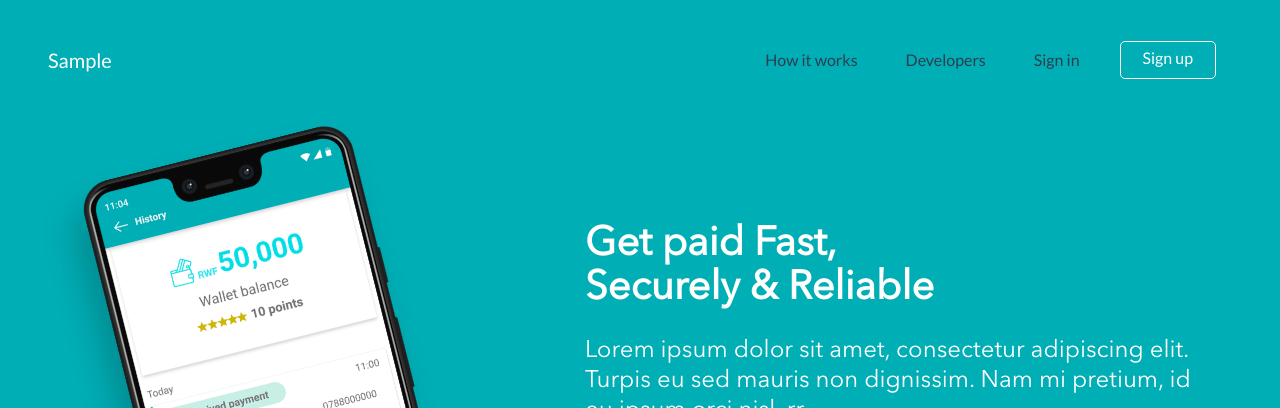
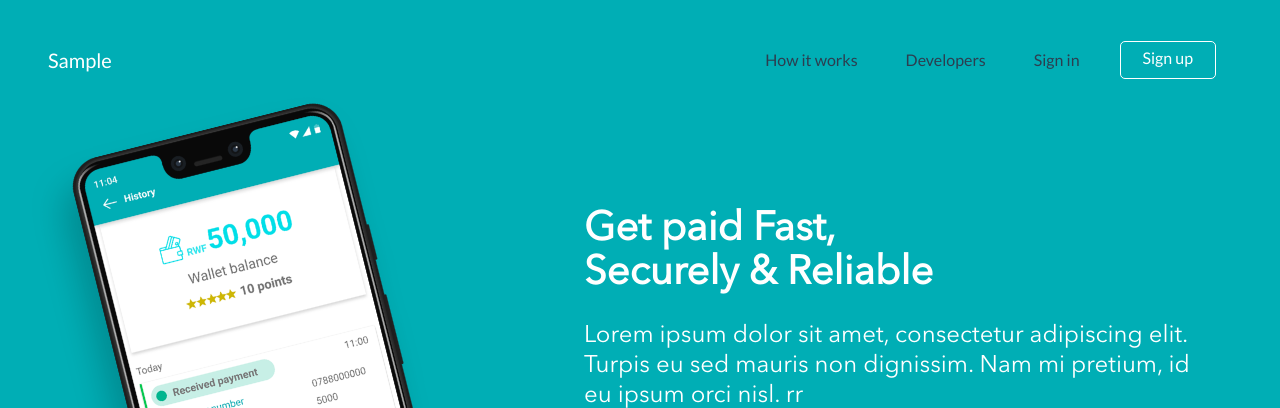
Before and after one commit to ashefor/opay_test, a plain HTML site: page index.html in a window 1280 px wide. Shown: the top 408 px of the page. Drawn offline with nearby package versions, Linux system fonts and the light colour scheme.

Commit message:
fix layout wrapper

```diff
--- a/index.html
+++ b/index.html
@@ -43,11 +43,11 @@
             </div>
         </nav>
         <div class="container" style="margin-top: 20px">
-            <div class="row">
-                <div class="col-lg-5 pw">
+            <div class="wrapper_info">
+                <div class="pw">
                     <div class="phone"></div>
                 </div>
-                <div class="col-lg-7 gpf">
+                <div class="gpf">
                     <div class="pl">
                         <h6>
                             Get paid Fast, <br> Securely & Reliable
--- a/styles/style.css
+++ b/styles/style.css
@@ -46,14 +46,8 @@ nav a{
     background: #00AEB5;
     padding: 2rem 2rem;
 }
-
-.phone{
-    background-image: url("../assets/images/white2.png");
-    background-position: center;
-    background-repeat: no-repeat;
-    background-size: contain;
-    width: 100%;
-    height: 100%;
+.pw{
+    position: relative;
 }
 .phone img{
     width: 100%;
@@ -88,7 +82,7 @@ nav a{
     margin-bottom: 30px
 }
 .help h6{
-    margin-top: 80px;
+    margin-top: 50px;
     font-size: 24px;
     line-height: 33px;
     color:  #00AEB5;
@@ -412,6 +406,25 @@ nav a{
     }
 }
 @media only screen and (min-width: 992px){
+    .wrapper_info{
+        display: flex;
+        flex-direction: row
+    }
+    .pw{
+        width: 50%;
+    }
+    .gpf{
+        width: 50%
+    }
+
+    .phone{
+        background-image: url("../assets/images/white2.png");
+        background-position: center;
+        background-repeat: no-repeat;
+        background-size: contain;
+        width: 100%;
+        height: 100%;
+    }
     .features ul li{
         margin-top: 1rem !important;
         margin-bottom: 1rem !important;
@@ -431,28 +444,32 @@ nav a{
 }
 @media only screen and (min-width: 1200px){
     .pw{
+        width: 40%;
         height: 250px;
+    }
+    .gpf{
+        width: 60%
+    }
+    .gpf .pl{
+        position: absolute;
+        top: 100px;
+        left: 55px
     }
     .layout{
         min-height: 577px;
     }
+    .wrapper_info{
+        display: flex;
+        flex-direction: row
+    }
     .phone{
         position: absolute;
-        left: -30px;
-        top: 28px;
-        background-image: url("../assets/images/white2.png");
-        background-position: center;
-        background-repeat: no-repeat;
-        background-size: contain;
-        width: 100%;
+        left: -40px;
+        top: 5px;
         height: 250%;
         transform: rotate(-14.08deg);
     }
-    .gpf .pl{
-        position: absolute;
-        top: 115px;
-        left: 40px;
-    }
+
     .man{
         display: block
     }
```
